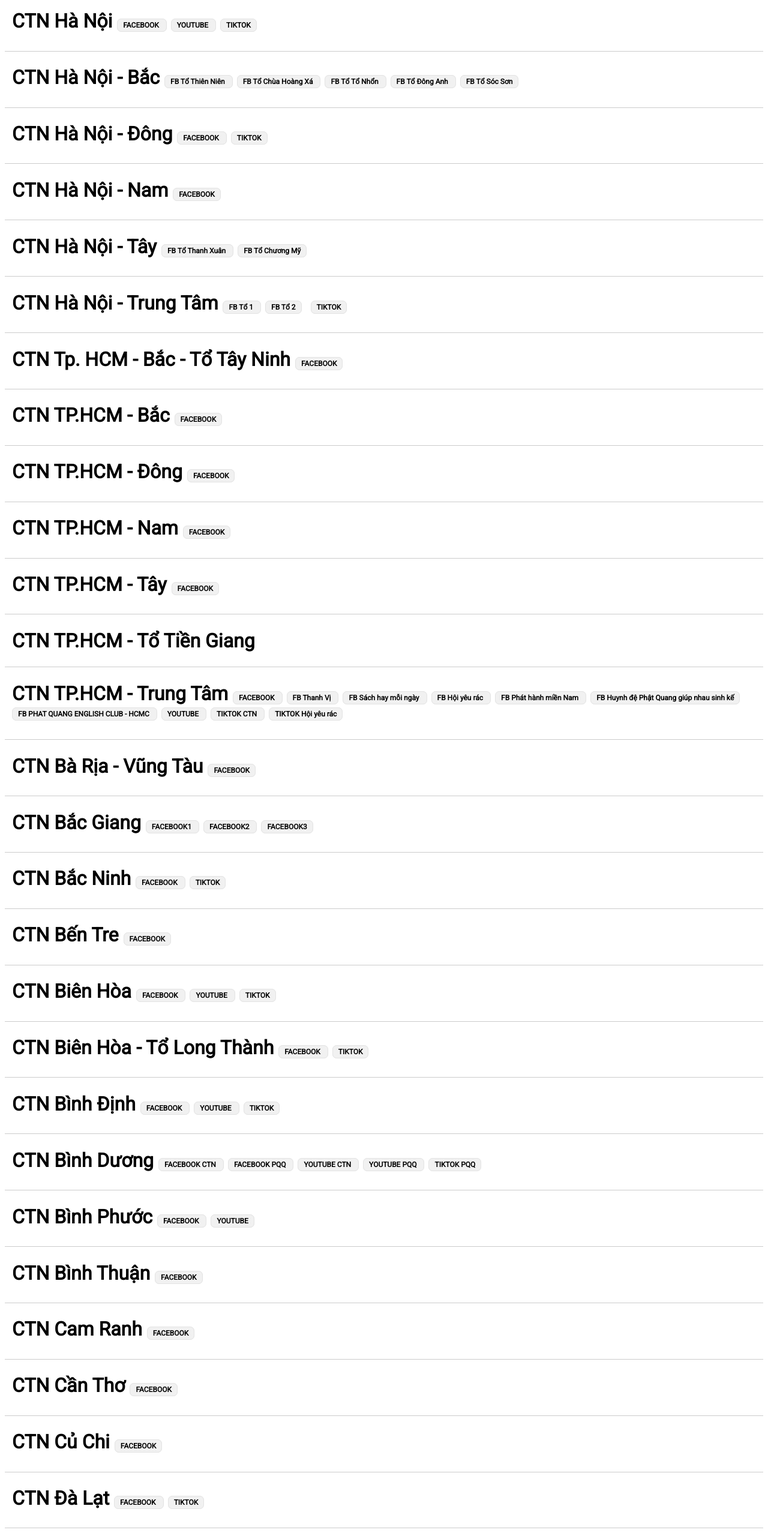
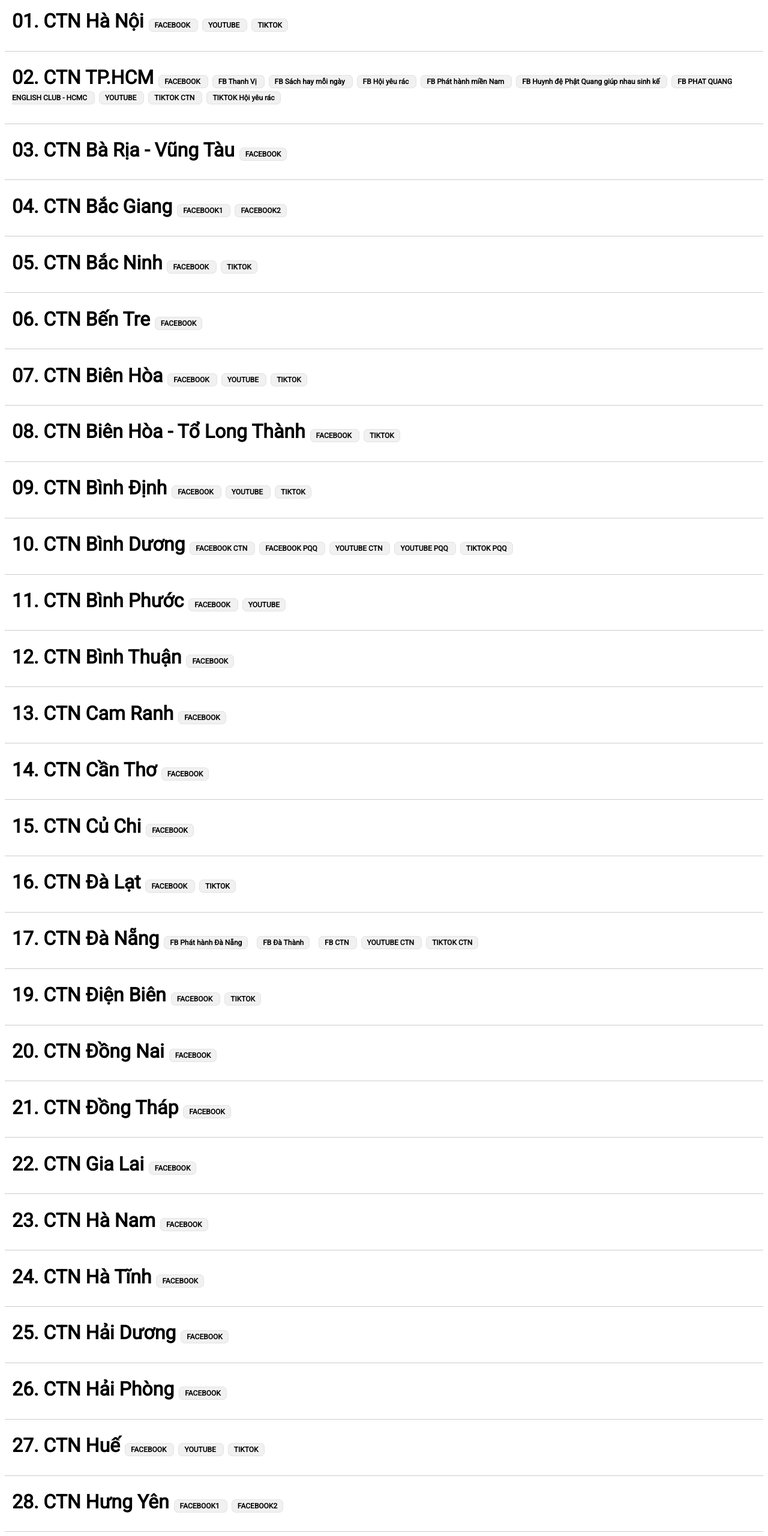
Before and after one commit to pqkythuat1/truyenthongctn, a plain HTML site: page index.html in a window 1280 px wide. Shown: the part 160-2720 px from the top of the page at 60% size. Drawn offline with Linux system fonts and the light colour scheme.

Commit message:
Update index.html

```diff
--- a/index.html
+++ b/index.html
@@ -95,7 +95,7 @@
 
 
 
-<li><div class="title"><h1>CTN Hà Nội
+<li><div class="title"><h1>01. CTN Hà Nội
 
 <a href="https://www.facebook.com/ctnptpqhanoi" target="_blank">  FACEBOOK  </a>
 <a href="https://www.youtube.com/@chungthanhnienphattuphatqu5823" target="_blank">  YOUTUBE  </a>
@@ -103,73 +103,7 @@
 
 </h1><span style="display: none;"></span></li>
 
-<li><div class="title"><h1>CTN Hà Nội - Bắc
-
-<a href="https://www.facebook.com/groups/ctnptpqtayhohanoi" target="_blank">  FB Tổ Thiên Niên  </a>
-<a href="https://www.facebook.com/groups/512678942224496" target="_blank">  FB Tổ Chùa Hoàng Xá  </a>
-<a href="https://www.facebook.com/groups/TNPQ.khuvucNhon" target="_blank">  FB Tổ Tổ Nhổn  </a>
-<a href="https://www.facebook.com/groups/7767177256690055" target="_blank">  FB Tổ Đông Anh  </a>
-<a href="https://www.facebook.com/groups/258391392158082" target="_blank">  FB Tổ Sóc Sơn  </a>
-
-</h1><span style="display: none;"></span></li>
-
-<li><div class="title"><h1>CTN Hà Nội - Đông
-
-<a href="https://www.facebook.com/groups/1119409624736279" target="_blank">  FACEBOOK  </a>
-<a href="https://www.tiktok.com/@genzdichua" target="_blank">  TIKTOK  </a>
-
-</h1><span style="display: none;"></span></li>
-
-<li><div class="title"><h1>CTN Hà Nội - Nam
-
-<a href="https://www.facebook.com/groups/tnphatquanghnto6/" target="_blank">  FACEBOOK  </a>
-
-</h1><span style="display: none;"></span></li>
-
-<li><div class="title"><h1>CTN Hà Nội - Tây
-
-<a href="https://www.facebook.com/groups/tnphatquanghnto8" target="_blank">  FB Tổ Thanh Xuân  </a>
-<a href="https://www.facebook.com/groups/1011079058971052" target="_blank">  FB Tổ Chương Mỹ  </a>
-
-</h1><span style="display: none;"></span></li>
-
-<li><div class="title"><h1>CTN Hà Nội - Trung Tâm
-
-<a href="https://www.facebook.com/groups/To1CTNPhatQuangMB" target="_blank">  FB Tổ 1 </a>
-<a href="https://www.facebook.com/groups/tnphatquanghnto3" target="_blank">  FB Tổ 2</a>
-<a href="https://www.tiktok.com/@tokimlienhoquoc" target="_blank">  TIKTOK </a>
-
-</h1><span style="display: none;"></span></li>
-
-<li><div class="title"><h1>CTN Tp. HCM - Bắc - Tổ Tây Ninh
-
-<a href="https://www.facebook.com/groups/2379002012384433/" target="_blank">  FACEBOOK  </a>
-
-</h1><span style="display: none;"></span></li>
-<li><div class="title"><h1>CTN TP.HCM - Bắc
-
-<a href="https://www.facebook.com/groups/304049963412499" target="_blank">  FACEBOOK  </a>
-
-</h1><span style="display: none;"></span></li>
-<li><div class="title"><h1>CTN TP.HCM - Đông
-
-<a href="https://www.facebook.com/groups/378078132320186" target="_blank">  FACEBOOK  </a>
-
-</h1><span style="display: none;"></span></li>
-<li><div class="title"><h1>CTN TP.HCM - Nam
-
-<a href="https://www.facebook.com/groups/CTNPTPQTPHCM.5/?ref=share&mibextid=NSMWBT" target="_blank">  FACEBOOK  </a>
-
-</h1><span style="display: none;"></span></li>
-<li><div class="title"><h1>CTN TP.HCM - Tây
-
-<a href="https://m.facebook.com/groups/ctnptpqhcm.tay/" target="_blank">  FACEBOOK  </a>
-
-</h1><span style="display: none;"></span></li>
-
-<li><div class="title"><h1>CTN TP.HCM - Tổ Tiền Giang </h1><span style="display: none;"></span></li>
-
-<li><div class="title"><h1>CTN TP.HCM - Trung Tâm
+<li><div class="title"><h1>02. CTN TP.HCM
 
 <a href="https://www.facebook.com/ChungThanhNienPhatTuPhatQuangTphcm" target="_blank">  FACEBOOK  </a>
 <a href="https://www.facebook.com/Thanhvisuckhoecuaban" target="_blank">  FB Thanh Vị  </a>
@@ -184,45 +118,44 @@
 
 </h1><span style="display: none;"></span></li>
 
-<li><div class="title"><h1>CTN Bà Rịa - Vũng Tàu
+<li><div class="title"><h1>03. CTN Bà Rịa - Vũng Tàu
 
 <a href="https://www.facebook.com/profile.php?id=100090720369230" target="_blank">  FACEBOOK  </a>
 
 </h1><span style="display: none;"></span></li>
 
-<li><div class="title"><h1>CTN Bắc Giang
+<li><div class="title"><h1>04. CTN Bắc Giang
 
 <a href="https://www.facebook.com/groups/phatquangbacgiang/?ref=share&mibextid=NSMWBT" target="_blank">  FACEBOOK1 </a>
-<a href="https://www.facebook.com/profile.php?id=100086404008669&mibextid=ZbWKwL " target="_blank">  FACEBOOK2 </a>
-<a href="https://www.facebook.com/profile.php?id=100090023287078&mibextid=kFxxJD" target="_blank">  FACEBOOK3 </a>
+<a href="https://www.facebook.com/profile.php?id=100090023287078&mibextid=kFxxJD" target="_blank">  FACEBOOK2 </a>
 
 </h1><span style="display: none;"></span></li>
 
-<li><div class="title"><h1>CTN Bắc Ninh
+<li><div class="title"><h1>05. CTN Bắc Ninh
 
 <a href="https://www.facebook.com/ctnptpqbacninh" target="_blank">  FACEBOOK  </a>
 <a href="https://www.tiktok.com/@ctnbacninh" target="_blank">  TIKTOK  </a>
 
 </h1><span style="display: none;"></span></li>
-<li><div class="title"><h1>CTN Bến Tre
+<li><div class="title"><h1>06. CTN Bến Tre
 
 <a href="https://www.facebook.com/groups/433125043961584/?ref=share_group_link" target="_blank">  FACEBOOK  </a>
 
 </h1><span style="display: none;"></span></li>
-<li><div class="title"><h1>CTN Biên Hòa
+<li><div class="title"><h1>07. CTN Biên Hòa
 
 <a href="https://www.facebook.com/ctnptphatquangbienhoa" target="_blank">  FACEBOOK  </a>
 <a href="https://www.youtube.com/@chungthanhnienptpqbienhoa" target="_blank">  YOUTUBE  </a>
 <a href="https://www.tiktok.com/@ctnptphatquangbienhoa" target="_blank">  TIKTOK  </a>
 
 </h1><span style="display: none;"></span></li>
-<li><div class="title"><h1>CTN Biên Hòa - Tổ Long Thành
+<li><div class="title"><h1>08. CTN Biên Hòa - Tổ Long Thành
 
 <a href="https://www.facebook.com/ChungThanhNienPTPQTphcmToLongThanh" target="_blank">  FACEBOOK  </a>
 <a href="http://www.tiktok.com/@ctnpqtolongthanh" target="_blank">  TIKTOK  </a>
 
 </h1><span style="display: none;"></span></li>
-<li><div class="title"><h1>CTN Bình Định
+<li><div class="title"><h1>09. CTN Bình Định
 
 <a href="https://www.facebook.com/profile.php?id=100088204955825&mibextid=LQQJ4d" target="_blank">  FACEBOOK  </a>
 <a href="https://youtube.com/@chungthanhnienphattuphatqu7671?si=cN0KIj5s5KIjVPXM" target="_blank">  YOUTUBE  </a>
@@ -230,7 +163,7 @@
 
 </h1><span style="display: none;"></span></li>
 
-<li><div class="title"><h1>CTN Bình Dương
+<li><div class="title"><h1>10. CTN Bình Dương
 
 <a href="https://www.facebook.com/CTNPTPQBD" target="_blank">  FACEBOOK CTN </a>
 <a href="https://www.facebook.com/PHATQUANGQUYENBINHDUONG" target="_blank">  FACEBOOK PQQ </a>
@@ -240,45 +173,45 @@
 
 </h1><span style="display: none;"></span></li>
 
-<li><div class="title"><h1>CTN Bình Phước
+<li><div class="title"><h1>11. CTN Bình Phước
 
 <a href="https://www.facebook.com/CTNPTPQBINHPHUOC" target="_blank">  FACEBOOK  </a>
 <a href="https://www.youtube.com/@ctnbinhphuoc6401" target="_blank">  YOUTUBE  </a>
 
 </h1><span style="display: none;"></span></li>
 
-<li><div class="title"><h1>CTN Bình Thuận
+<li><div class="title"><h1>12. CTN Bình Thuận
 
 <a href="https://www.facebook.com/ctnbinhthuan/" target="_blank">  FACEBOOK  </a>
 
 </h1><span style="display: none;"></span></li>
 
-<li><div class="title"><h1>CTN Cam Ranh
+<li><div class="title"><h1>13. CTN Cam Ranh
 
 <a href="https://facebook.com/groups/ctnptpq.cr.kh" target="_blank">  FACEBOOK  </a>
 
 </h1><span style="display: none;"></span></li>
 
-<li><div class="title"><h1>CTN Cần Thơ
+<li><div class="title"><h1>14. CTN Cần Thơ
 
 <a href="https://www.facebook.com/chungthanhnienphattuphatquangcantho" target="_blank">  FACEBOOK  </a>
 
 </h1><span style="display: none;"></span></li>
 
-<li><div class="title"><h1>CTN Củ Chi
+<li><div class="title"><h1>15. CTN Củ Chi
 
 <a href="https://www.facebook.com/ChungThanhNienPhatTuPhatQuangCuChi/" target="_blank">  FACEBOOK  </a>
 
 </h1><span style="display: none;"></span></li>
 
-<li><div class="title"><h1>CTN Đà Lạt
+<li><div class="title"><h1>16. CTN Đà Lạt
 
 <a href="https://www.facebook.com/ctnptpqdalat?mibextid=ZbWKwL" target="_blank">  FACEBOOK  </a>
 <a href="https://www.tiktok.com/@chungthanhnien_dalat?_t=8hqM4W4uf7i&_r=1" target="_blank">  TIKTOK  </a>
 
 </h1><span style="display: none;"></span></li>
 
-<li><div class="title"><h1>CTN Đà Nẵng
+<li><div class="title"><h1>17. CTN Đà Nẵng
 
 <a href="https://www.facebook.com/phathanhctndanang?locale=vi_VN" target="_blank">  FB Phát hành Đà Nẵng</a>
 <a href="https://www.facebook.com/profile.php?id=100087098294551&locale=vi_VN " target="_blank">  FB Đà Thành</a>
@@ -287,48 +220,48 @@
 <a href="https://www.tiktok.com/@ctn.danang?_t=8hOudqfGDdC&_r=1" target="_blank">  TIKTOK CTN </a>
 
 </h1><span style="display: none;"></span></li>
-<li><div class="title"><h1>CTN Điện Biên
+<li><div class="title"><h1>19. CTN Điện Biên
 
 <a href="https://www.facebook.com/groups/httpswww.facebook.comgroupsctnptpqdienbien" target="_blank">  FACEBOOK  </a>
 <a href="https://www.tiktok.com/@ctn.dienbien?_t=8hXAMcskPvb&_r=1" target="_blank">  TIKTOK  </a>
 
 </h1><span style="display: none;"></span></li>
-<li><div class="title"><h1>CTN Đồng Nai <a href="https://www.facebook.com/ctnptphatquangbienhoa/" target="_blank">  FACEBOOK  </a>
+<li><div class="title"><h1>20. CTN Đồng Nai <a href="https://www.facebook.com/ctnptphatquangbienhoa/" target="_blank">  FACEBOOK  </a>
 
 </h1><span style="display: none;"></span></li>
 
-<li><div class="title"><h1>CTN Đồng Tháp
+<li><div class="title"><h1>21. CTN Đồng Tháp
 
 <a href="https://www.facebook.com/share/2FCZgnk2deFgtks3/?mibextid=K35XfP" target="_blank">  FACEBOOK  </a>
 
 </h1><span style="display: none;"></span></li>
-<li><div class="title"><h1>CTN Gia Lai
+<li><div class="title"><h1>22. CTN Gia Lai
 
 <a href="https://www.facebook.com/chungthanhnienphattuphatquanggialai" target="_blank">  FACEBOOK  </a>
 
 </h1><span style="display: none;"></span></li>
-<li><div class="title"><h1>CTN Hà Nam
+<li><div class="title"><h1>23. CTN Hà Nam
 
 <a href="https://www.facebook.com/groups/764291484013925" target="_blank">  FACEBOOK  </a>
 
 </h1><span style="display: none;"></span></li>
 
-<li><div class="title"><h1>CTN Hà Tĩnh
+<li><div class="title"><h1>24. CTN Hà Tĩnh
 
 <a href="https://www.facebook.com/chungthanhnienphattupqhatinh?mibextid=LQQJ4d" target="_blank">  FACEBOOK  </a>
 
 </h1><span style="display: none;"></span></li>
-<li><div class="title"><h1>CTN Hải Dương
+<li><div class="title"><h1>25. CTN Hải Dương
 
 <a href="https://www.facebook.com/groups/ctnptpqhaiduong " target="_blank">  FACEBOOK  </a>
 
 </h1><span style="display: none;"></span></li>
-<li><div class="title"><h1>CTN Hải Phòng
+<li><div class="title"><h1>26. CTN Hải Phòng
 
 <a href="https://www.facebook.com/phathanhhaiphong?mibextid=JRoKGi" target="_blank">  FACEBOOK  </a>
 
 </h1><span style="display: none;"></span></li>
-<li><div class="title"><h1>CTN Huế
+<li><div class="title"><h1>27. CTN Huế
 
 <a href="https://www.facebook.com/ctnptpqhue?mibextid=ZbWKwL" target="_blank">  FACEBOOK  </a>
 <a href="https://youtube.com/@chungthanhnienphattuphatqu2490?si=pQuWFHBbeDfgmdhi" target="_blank">  YOUTUBE  </a>
@@ -336,35 +269,35 @@
 
 </h1><span style="display: none;"></span></li>
 
-<li><div class="title"><h1>CTN Hưng Yên
+<li><div class="title"><h1>28. CTN Hưng Yên
 
 <a href="https://www.facebook.com/ctnpqhy2018" target="_blank">  FACEBOOK1 </a>
 <a href="https://www.facebook.com/groups/ctnptpqhungyen" target="_blank">  FACEBOOK2 </a>
 
 </h1><span style="display: none;"></span></li>
 
-<li><div class="title"><h1>CTN Kiên Giang
+<li><div class="title"><h1>29. CTN Kiên Giang
 
 <a href="https://facebook.com/groups/539842593454208/?ref=share&mibextid=S66gvF" target="_blank">  FACEBOOK  </a>
 
 </h1><span style="display: none;"></span></li>
 
-<li><div class="title"><h1>CTN KonTum
+<li><div class="title"><h1>30. CTN KonTum
 
 <a href="https://www.facebook.com/groups/ctn.kontum/" target="_blank">  FACEBOOK  </a>
 
 </h1><span style="display: none;"></span></li>
-<li><div class="title"><h1>CTN Long An
+<li><div class="title"><h1>31. CTN Long An
 
 <a href="https://www.facebook.com/share/a45wC1MBLVuFro93/?mibextid=K35XfP" target="_blank">  FACEBOOK  </a>
 
 </h1><span style="display: none;"></span></li>
-<li><div class="title"><h1>CTN Nam Định
+<li><div class="title"><h1>32. CTN Nam Định
 
 <a href="https://www.facebook.com/profile.php?id=100090305779097&mibextid=ZbWKwL" target="_blank">  FACEBOOK  </a>
 
 </h1><span style="display: none;"></span></li>
-<li><div class="title"><h1>CTN Nghệ An
+<li><div class="title"><h1>33. CTN Nghệ An
 
 <a href="https://www.facebook.com/ctnpqnghean" target="_blank">  FACEBOOK  </a>
 <a href="https://www.youtube.com/@truyenthongctnnghean" target="_blank">  YOUTUBE  </a>
@@ -372,7 +305,7 @@
 
 </h1><span style="display: none;"></span></li>
 
-<li><div class="title"><h1>CTN Nha Trang
+<li><div class="title"><h1>34. CTN Nha Trang
 
 <a href="https://www.facebook.com/DaoTrangPhatKhanh?mibextid=ZbWKwL " target="_blank">  FACEBOOK ĐT PHẬT KHÁNH </a>
 <a href="https://www.facebook.com/CTNPTPQ.NT?mibextid=ZbWKwL" target="_blank">  FACEBOOK CTN NHA TRANG </a>
@@ -381,13 +314,13 @@
 
 </h1><span style="display: none;"></span></li>
 
-<li><div class="title"><h1>CTN Ninh Thuận
+<li><div class="title"><h1>35. CTN Ninh Thuận
 
 <a href="https://www.facebook.com/CTNPhatQuangNinhThuan/" target="_blank">  FACEBOOK  </a>
 
 </h1><span style="display: none;"></span></li>
 
-<li><div class="title"><h1>CTN Phú Yên
+<li><div class="title"><h1>36. CTN Phú Yên
 
 <a href="https://www.facebook.com/ctnptpq.phuyen?mibextid=ZbWKwL" target="_blank">  FACEBOOK1 </a>
 <a href="https://m.facebook.com/groups/ctnpqphuyen/?ref=share&mibextid=NSMWBT" target="_blank">  FACEBOOK2 </a>
@@ -396,21 +329,21 @@
 
 </h1><span style="display: none;"></span></li>
 
-<li><div class="title"><h1>CTN Quảng Bình
+<li><div class="title"><h1>37. CTN Quảng Bình
 
 <a href="https://www.facebook.com/ChungThanhNienPhatTuPhatQuangQuangBinh?mibextid=LQQJ4d" target="_blank">  FACEBOOK  </a>
 <a href="https://www.tiktok.com/@ctnphatquangquangbinh" target="_blank">  TIKTOK  </a>
 
 </h1><span style="display: none;"></span></li>
 
-<li><div class="title"><h1>CTN Quảng Nam
+<li><div class="title"><h1>38. CTN Quảng Nam
 
 <a href="https://www.facebook.com/ctnquangnam?mibextid=ZbWKwL" target="_blank">  FACEBOOK  </a>
 <a href="https://www.tiktok.com/@ctn.quangnam?_t=8hNxVR46O70&_r=1" target="_blank">  TIKTOK  </a>
 
 </h1><span style="display: none;"></span></li>
 
-<li><div class="title"><h1>CTN Quảng Ngãi
+<li><div class="title"><h1>39. CTN Quảng Ngãi
 
 <a href="https://www.facebook.com/ChungThanhNienPhatTuPhatQuangQuangNgai?mibextid=LQQJ4d" target="_blank">  FACEBOOK1 </a>
 <a href="https://www.facebook.com/groups/431742627660704/?ref=share_group_link" target="_blank">  FACEBOOK2 </a>
@@ -418,27 +351,27 @@
 
 </h1><span style="display: none;"></span></li>
 
-<li><div class="title"><h1>CTN Quảng Ninh
+<li><div class="title"><h1>40. CTN Quảng Ninh
 
 <a href="https://www.facebook.com/groups/ctnptpqquangninh" target="_blank">  FACEBOOK  </a>
 <a href="https://www.tiktok.com/@ctnpqqn?is_from_webapp=1&sender_device=pc" target="_blank">  TIKTOK  </a>
 
 </h1><span style="display: none;"></span></li>
 
-<li><div class="title"><h1>CTN Sóc Trăng
+<li><div class="title"><h1>41. CTN Sóc Trăng
 
 <a href="https://www.facebook.com/profile.php?id=100036538130202&mibextid=LQQJ4d" target="_blank">  FACEBOOK  </a>
 
 </h1><span style="display: none;"></span></li>
 
-<li><div class="title"><h1>CTN Thái Nguyên
+<li><div class="title"><h1>42. CTN Thái Nguyên
 
 <a href="https://www.facebook.com/profile.php?id=100087930444504" target="_blank">  FACEBOOK  </a>
 <a href="https://www.tiktok.com/@ctnptpqthainguyen?is_from_webapp=1&sender_device=pc" target="_blank">  TIKTOK  </a>
 
 </h1><span style="display: none;"></span></li>
 
-<li><div class="title"><h1>CTN Thanh Hóa
+<li><div class="title"><h1>43. CTN Thanh Hóa
 
 <a href=" https://www.facebook.com/ctnpqthanhhoa?mibextid=ZbWKwL " target="_blank">  FACEBOOK  </a>
 <a href="https://youtube.com/@chungthanhnienphattuphatqu1657?si=btI7kAosynQvSj9K" target="_blank">  YOUTUBE  </a>
@@ -446,50 +379,50 @@
 
 </h1><span style="display: none;"></span></li>
 
-<li><div class="title"><h1>CTN Trà Vinh
+<li><div class="title"><h1>44. CTN Trà Vinh
 
 <a href="https://www.facebook.com/profile.php?id=100085372620229&mibextid=LQQJ4d" target="_blank">  FACEBOOK  </a>
 
 </h1><span style="display: none;"></span></li>
 
-<li><div class="title"><h1>CTN Vĩnh Long
+<li><div class="title"><h1>45. CTN Vĩnh Long
 
 <a href="https://www.facebook.com/groups/1201622233341963/" target="_blank">  FACEBOOK  </a>
 
 </h1><span style="display: none;"></span></li>
 
-<li><div class="title"><h1>CTN Đài Loan
+<li><div class="title"><h1>46. CTN Đài Loan
 
 <a href="https://www.facebook.com/groups/CTNPTPQDAILOAN" target="_blank">  FACEBOOK  </a>
 
 </h1><span style="display: none;"></span></li>
 
-<li><div class="title"><h1>CTN Đức-Nga
+<li><div class="title"><h1>47. CTN Đức-Nga
 
 <a href="https://www.facebook.com/CTNPTPQ.GERMANY" target="_blank">  FACEBOOK  </a>
 
 </h1><span style="display: none;"></span></li>
-<li><div class="title"><h1>CTN Hàn Quốc
+<li><div class="title"><h1>48. CTN Hàn Quốc
 
 <a href="https://www.facebook.com/ChungThanhNienPhatTuPhatQuangHanQuoc?mibextid=ZbWKwL" target="_blank">  FACEBOOK  </a>
 <a href="https://www.tiktok.com/@chungthanhnienhanquoc" target="_blank">  TIKTOK  </a>
 
 </h1><span style="display: none;"></span></li>
 
-<li><div class="title"><h1>CTN Malaysia
+<li><div class="title"><h1>49. CTN Malaysia
 
 <a href="https://www.facebook.com/CTNMalaysia?mibextid=ZbWKwL" target="_blank">  FACEBOOK  </a>
 
 </h1><span style="display: none;"></span></li>
 
-<li><div class="title"><h1>CTN Nhật Bản
+<li><div class="title"><h1>50. CTN Nhật Bản
 
 <a href="https://www.facebook.com/ctnphatquangnhatban" target="_blank">  FACEBOOK  </a>
 <a href="https://www.tiktok.com/@ctnpqnhatban" target="_blank">  TIKTOK  </a>
 
 </h1><span style="display: none;"></span></li>
 
-<li><div class="title"><h1>CTN Singapore
+<li><div class="title"><h1>51. CTN Singapore
 
 <a href="https://www.facebook.com/CTN.PHATQUANG?mibextid=ZbWKwL" target="_blank">  FACEBOOK  </a>
 
```
